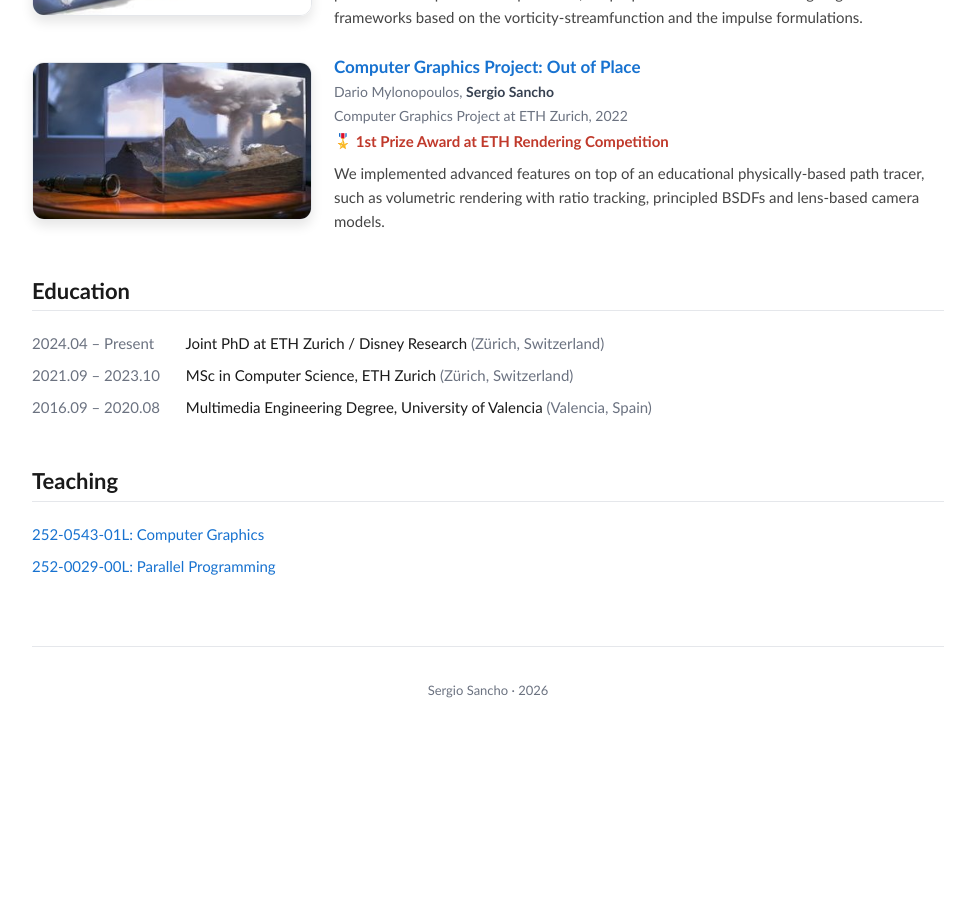
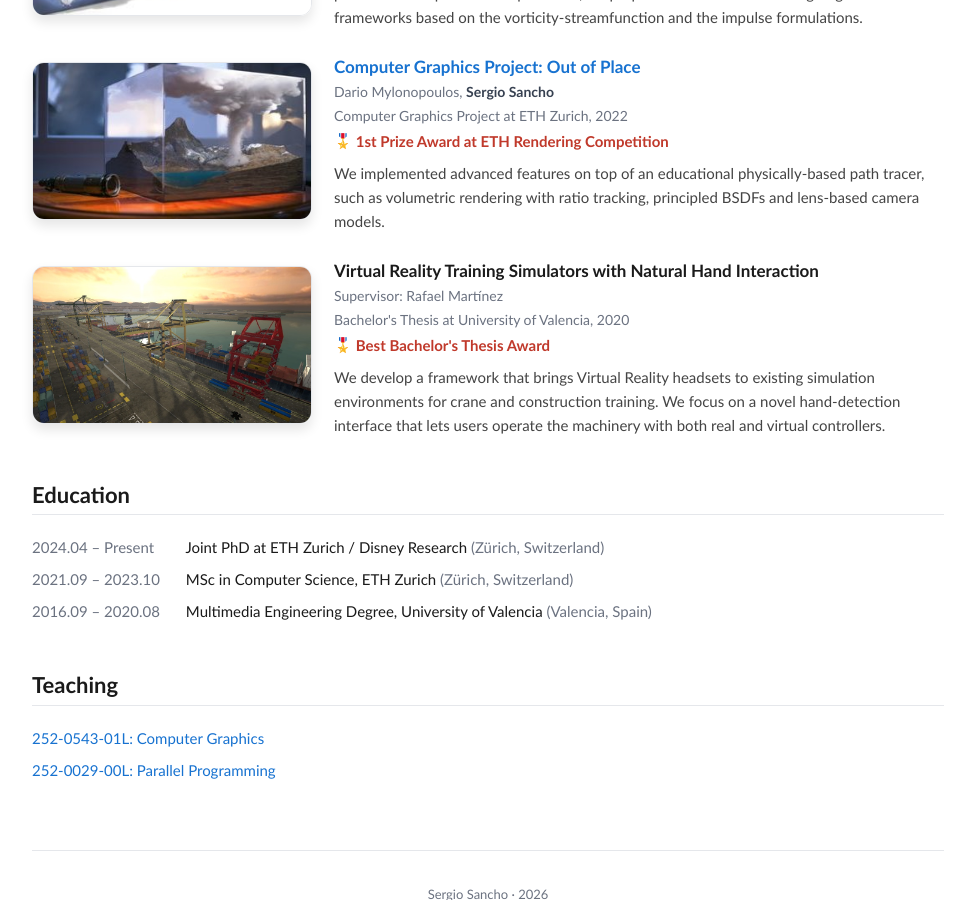
Before and after one commit to sergio-sancho/sergio-sancho.github.io, a Jekyll site: the page built from index.html, in a window 1280 px wide and 900 px high, scrolled down 1217 px. Shown: the whole window, without its empty margins (152-1127 px from the left). Built offline with Jekyll 4.4.1, drawn with Linux system fonts in a browser that asks for light colours; before the commit the page ends 1995 px from its top, so only the background shows below that.

Commit message:
Add Bachelor's thesis entry to Other Projects

```diff
--- a/_data/projects.yml
+++ b/_data/projects.yml
@@ -28,3 +28,15 @@
     We implemented advanced features on top of an educational physically-based
     path tracer, such as volumetric rendering with ratio tracking, principled
     BSDFs and lens-based camera models.
+
+- title: "Virtual Reality Training Simulators with Natural Hand Interaction"
+  image: bachelor.jpg
+  subtitle: "Bachelor's Thesis at University of Valencia, 2020"
+  authors:
+    - { name: "Rafael Martínez", label: "Supervisor:" }
+  highlight: "Best Bachelor's Thesis Award"
+  abstract: >
+    We develop a framework that brings Virtual Reality headsets to existing
+    simulation environments for crane and construction training. We focus on a
+    novel hand-detection interface that lets users operate the machinery with
+    both real and virtual controllers.
```
Also changed, not shown: assets/images/bachelor.jpg (added).
